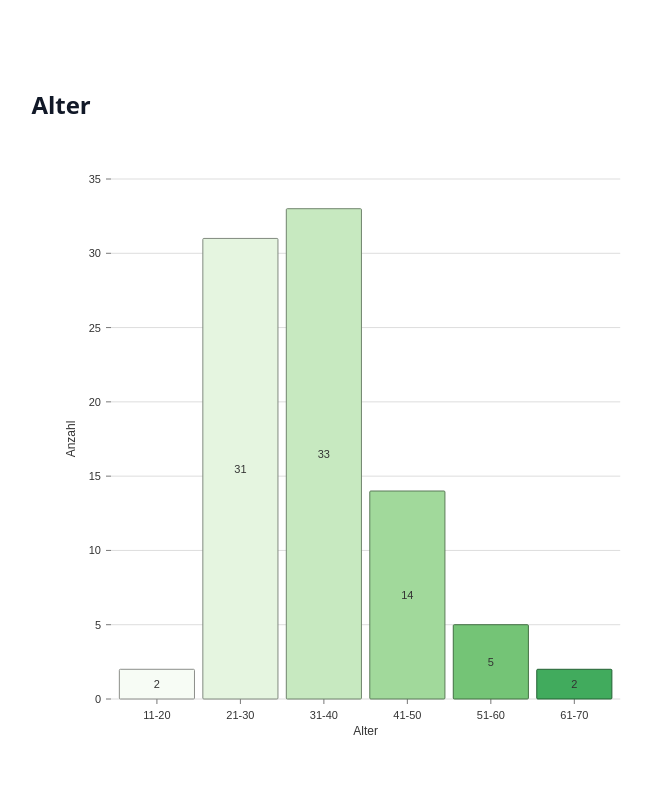
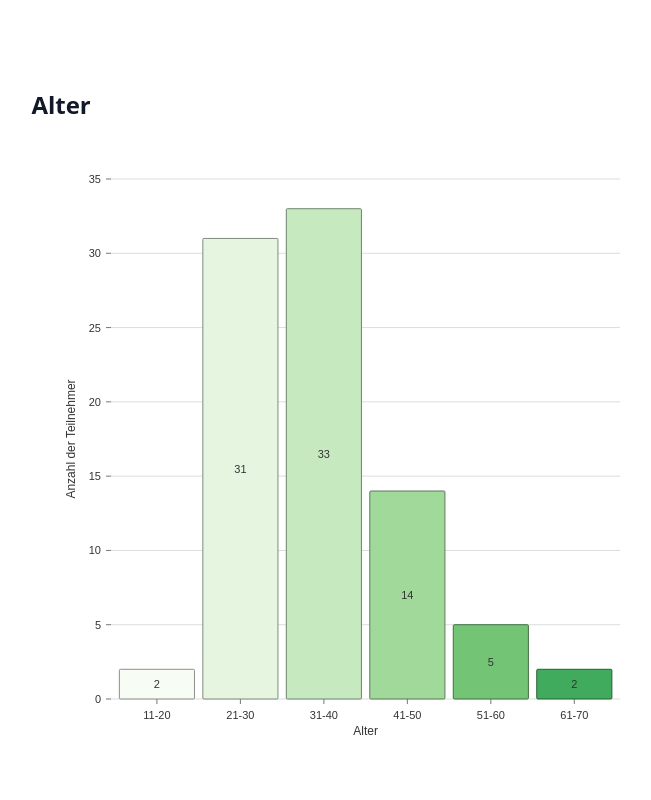
Before and after one commit to Lars147/rangau-cowork-webpage, a Next.js app: page /auswertung in a window 1280 px wide. Shown: the part 1760-2560 px from the top of the page, without its empty margins (274-925 px from the left). Built offline with nearby package versions, Linux system fonts and the light colour scheme.

Commit message:
change legend of plot

```diff
--- a/src/pages/auswertung.tsx
+++ b/src/pages/auswertung.tsx
@@ -539,7 +539,7 @@ const Evaluation = () => {
                     tickSize: 5,
                     tickPadding: 5,
                     tickRotation: 0,
-                    legend: 'Anzahl',
+                    legend: 'Anzahl der Teilnehmer',
                     legendPosition: 'middle',
                     legendOffset: -40,
                   }}
@@ -634,7 +634,7 @@ const Evaluation = () => {
                     tickSize: 5,
                     tickPadding: 5,
                     tickRotation: 0,
-                    legend: 'Anteil abgegebener Stimmen [%]',
+                    legend: 'Anteil der Teilnehmer [%]',
                     legendPosition: 'middle',
                     legendOffset: -40,
                   }}
@@ -664,7 +664,7 @@ const Evaluation = () => {
                     tickSize: 5,
                     tickPadding: 5,
                     tickRotation: 0,
-                    legend: 'Anteil abgegebener Stimmen [%]',
+                    legend: 'Anteil der Teilnehmer [%]',
                     legendPosition: 'middle',
                     legendOffset: -40,
                   }}
```
